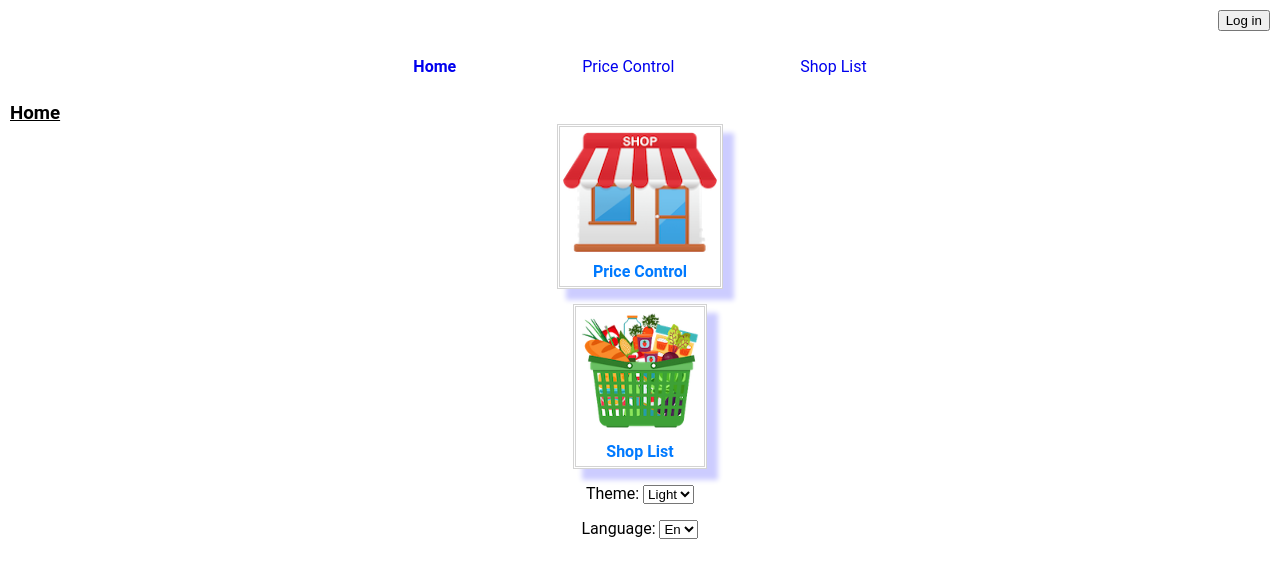
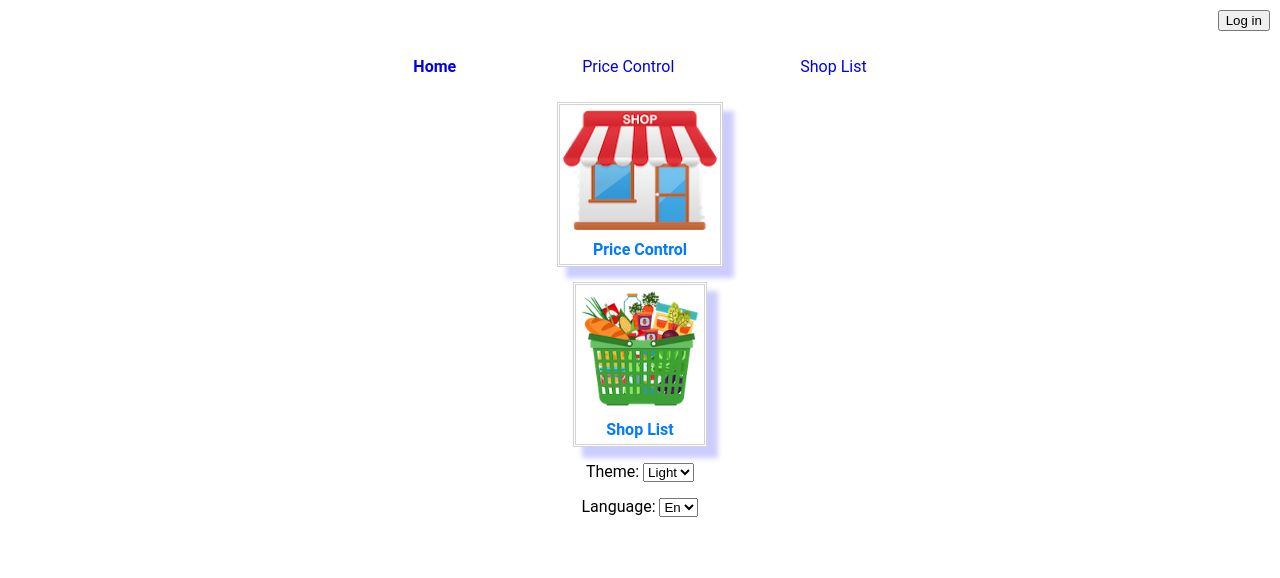
Before and after one commit to eliasgallo/shop-pricing-fe, a React app: page / in a window 1280 px wide. Shown: the top 578 px of the page. Built offline with nearby package versions, Linux system fonts and the light colour scheme.

Commit message:
fix: remove home title

```diff
--- a/src/pages/Home.tsx
+++ b/src/pages/Home.tsx
@@ -2,7 +2,6 @@ import { styled } from 'styled-components'
 import { useTranslation } from 'react-i18next'
 import ShopCartImage from '@images/shopcart.png'
 import BoutiqueImage from '@images/boutique.png'
-import { PageTitle } from '@shared/PageTitle'
 import { Link } from 'react-router-dom'
 import { ThemePicker } from '../components/ThemePicker'
 import { LanguagePicker } from '../components/LanguagePicker'
@@ -46,7 +45,6 @@ export const Home = () => {
   const { t } = useTranslation()
   return (
     <>
-      <PageTitle>{t('home.title')}</PageTitle>
       <ButtonContainer>
         {ImageTextButton(BoutiqueImage, t('home.price'), '/price-control')}
         {ImageTextButton(ShopCartImage, t('home.shop'), '/shop-list')}
```
